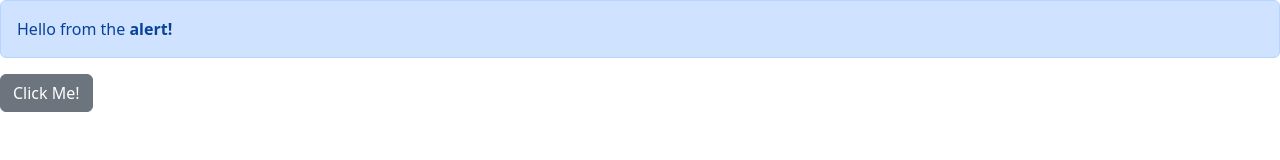
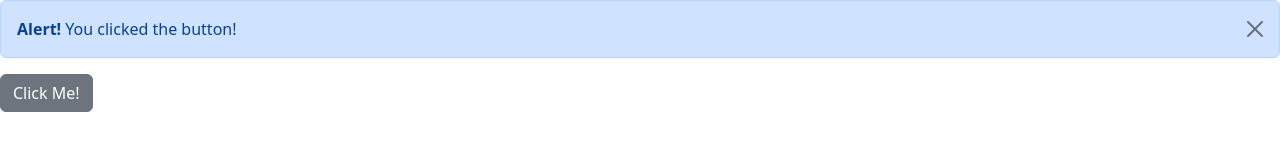
Before and after one commit to Patrick-Thompson9/js-learning, a React (Vite) app: page / in a window 1280 px wide. Both pictures are taken after a click on the button "Click Me!". Shown: the top 160 px of the page. Built offline with nearby package versions, Linux system fonts and the light colour scheme.

Commit message:
Made the button make the alert visible and the alert closable

```diff
--- a/src/App.tsx
+++ b/src/App.tsx
@@ -1,17 +1,20 @@
 import Alert from "./Components/Alert";
 import Button from "./Components/Button";
+import { useState } from 'react';
 
 function App() {
-  const handleEvent = (num: number) => {
-    console.log(`CLICKED YO! ${num}`)
+
+  const [alertVisibility, setAlertVisibility] = useState(false);
+
+  const handleAddAlert = () => {
+    console.log('Button clicked!');
+    setAlertVisibility(true);
   }
 
   return (
     <div>
-      <Alert>
-        Hello from the <strong>alert!</strong>
-      </Alert>
-      <Button children="Click Me!" onClick={handleEvent} color="secondary"/>
+      {alertVisibility && <Alert onClose={() => setAlertVisibility(false)}><strong>Alert!</strong> You clicked the button!</Alert>}
+      <Button children="Click Me!" onClick={handleAddAlert} color="secondary"/>
     </div>
   );
 }
--- a/src/Components/Alert.tsx
+++ b/src/Components/Alert.tsx
@@ -2,11 +2,15 @@ import { ReactNode } from 'react'
 
 interface Props {
     children: ReactNode;
+    onClose: () => void;
 }
 
-const Alert = ({ children }: Props) => {
+const Alert = ({ children, onClose }: Props) => {
   return (
-    <div className='alert alert-primary'>{children}</div>
+    <div className='alert alert-primary alert-dismissible fade show'>
+      {children}
+      <button type="button" className='btn-close' data-bs-dismiss="alert" aria-label="Close" onClick={onClose}></button>
+    </div>
   )
 }
 
--- a/src/Components/Button.tsx
+++ b/src/Components/Button.tsx
@@ -2,14 +2,14 @@ import {ReactNode} from 'react';
 
 interface ButtonProps {
     children: ReactNode;
-    onClick: (num: number) => void;
+    onClick: () => void;
     color?: "primary" | "secondary" | "success" | "danger" | "white" | "muted" | "primary-outline" | "secondary-outline";
 }
 
 const Button = ({ children, onClick, color='primary'}: ButtonProps) => {
 
     return (
-        <button className={'btn btn-'+ color} onClick={() => onClick(7)}>{children}</button>
+        <button className={'btn btn-'+ color} onClick={() => onClick()}>{children}</button>
     )
 }
 
```
